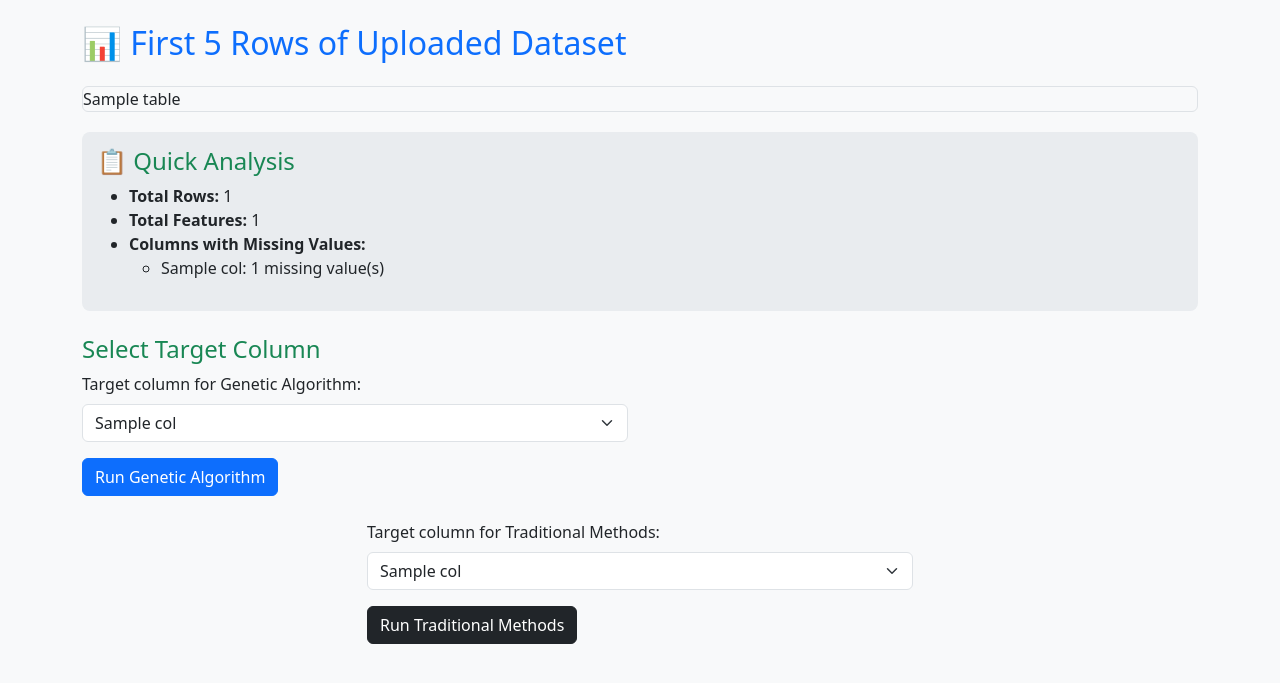
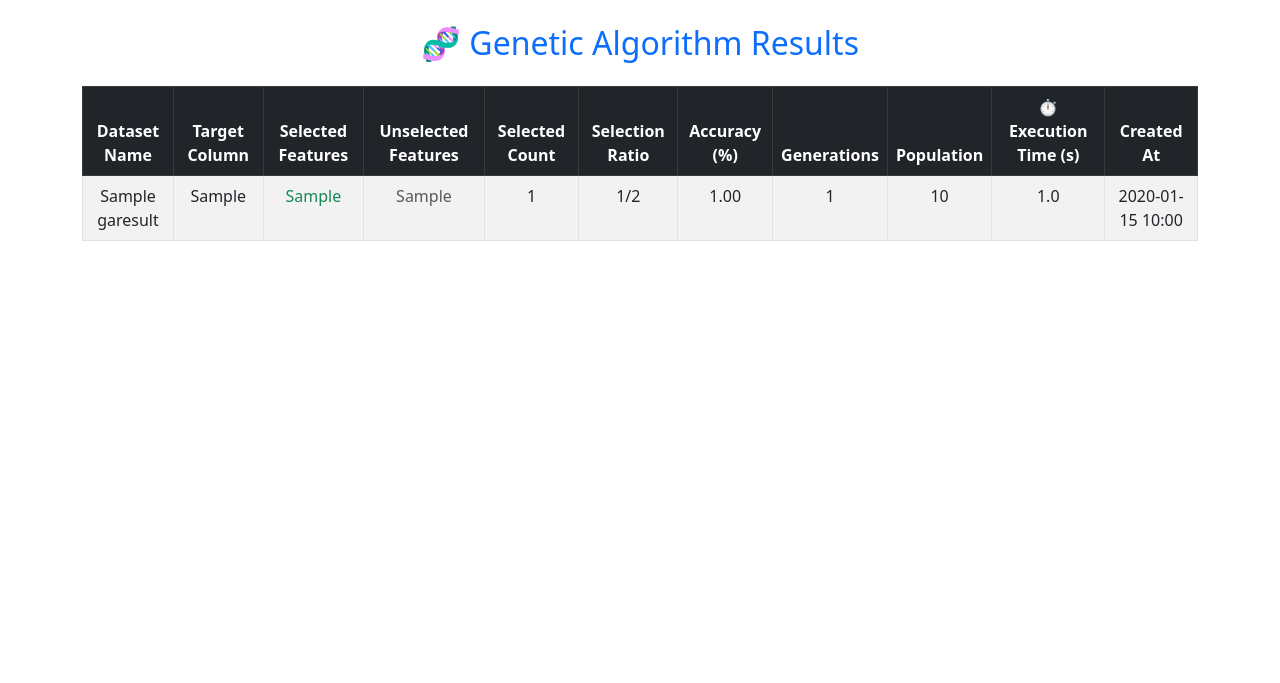
Before and after one commit to tala321/Feature_Selector, a Django app: template core/templates/core/preview.html in a window 1280 px wide. Shown: the top 683 px of the page. Run offline with Django 5.2, Linux system fonts and the light colour scheme; tables that the repository leaves empty hold one stand-in row (values such as "Sample post"); the template is opened without the code that fills it: values that come from a table or form of the project are taken from there, most other values are stand-ins (such as "Sample title", 1, 10 or a date in 2020).

Commit message:
Finalize genetic algorithm integration and merge into main

```diff
--- a/core/models.py
+++ b/core/models.py
@@ -8,6 +8,7 @@ class Dataset(models.Model):
     class Meta:
         verbose_name = "Dataset"
         verbose_name_plural = "Datasets"
+        ordering = ['-uploaded_at']
 
     def __str__(self):
         return self.name
@@ -15,21 +16,43 @@ class Dataset(models.Model):
 
 class GAResult(models.Model):
     dataset_name = models.CharField(max_length=255)
+    target_column = models.CharField(max_length=255)
     selected_features = models.TextField()
+    irrelevant_features = models.TextField(blank=True, null=True)
     accuracy = models.FloatField()
+    generations = models.IntegerField()
+    population_size = models.IntegerField()
     execution_time = models.FloatField()
-    num_generations = models.IntegerField(default=20)
-    population_size = models.IntegerField(default=10)
-    selected_count = models.IntegerField(default=0)
-    selection_ratio = models.FloatField(default=0.0)
     created_at = models.DateTimeField(auto_now_add=True)
 
     class Meta:
         verbose_name = "Genetic Algorithm Result"
         verbose_name_plural = "Genetic Algorithm Results"
+        ordering = ['-created_at']
 
     def __str__(self):
-        return f"{self.dataset_name} | GA Accuracy: {self.accuracy:.2f}"
+        return f"GAResult for {self.dataset_name} ({self.target_column})"
+
+    @property
+    def selected_list(self):
+        return [f.strip() for f in self.selected_features.split(',') if f.strip()]
+
+    @property
+    def unselected_list(self):
+        return [f.strip() for f in self.irrelevant_features.split(',') if f.strip()]
+
+    @property
+    def selected_count(self):
+        return len(self.selected_list)
+
+    @property
+    def selection_ratio(self):
+        total = len(self.selected_list) + len(self.unselected_list)
+        return f"{len(self.selected_list)}/{total}" if total > 0 else "0/0"
+
+    @property
+    def num_generations(self):
+        return self.generations
 
 
 class BaselineResult(models.Model):
@@ -43,6 +66,11 @@ class BaselineResult(models.Model):
     class Meta:
         verbose_name = "Baseline Model Result"
         verbose_name_plural = "Baseline Model Results"
+        ordering = ['-created_at']
 
     def __str__(self):
         return f"{self.dataset_name} | {self.method_name} | Accuracy: {self.accuracy:.2f}"
+
+    @property
+    def selected_list(self):
+        return [f.strip() for f in self.selected_features.split(',') if f.strip()]
--- a/core/templates/core/preview.html
+++ b/core/templates/core/preview.html
@@ -1,98 +1,64 @@
-{% load static %}
 <!DOCTYPE html>
 <html lang="en">
 <head>
-  <meta charset="UTF-8">
-  <title>Data Preview</title>
-  <link rel="stylesheet" href="https://cdn.jsdelivr.net/npm/bootstrap@5.3.0/dist/css/bootstrap.min.css">
-  <style>
-    body {
-      background-color: #f8f9fa;
-    }
-    h2 {
-      color: #0d6efd;
-    }
-    h4 {
-      color: #198754;
-    }
-    .analysis-box {
-      background-color: #e9ecef;
-      padding: 15px;
-      border-radius: 8px;
-    }
-    .table-preview {
-      border: 1px solid #dee2e6;
-      border-radius: 6px;
-      overflow-x: auto;
-      margin-bottom: 20px;
-    }
-    .btn-primary {
-      background-color: #0d6efd;
-      border-color: #0d6efd;
-    }
-    .btn-secondary {
-      background-color: #6c757d;
-      border-color: #6c757d;
-    }
-  </style>
+    <meta charset="UTF-8">
+    <title>Genetic Algorithm Results</title>
+    <link href="https://cdn.jsdelivr.net/npm/bootstrap@5.3.0/dist/css/bootstrap.min.css" rel="stylesheet">
 </head>
 <body class="container mt-4">
-  <h2 class="mb-4">📊 First 5 Rows of Uploaded Dataset</h2>
-  <div class="table-preview">
-    {{ table|safe }}
-  </div>
+    <h2 class="mb-4 text-primary text-center">🧬 Genetic Algorithm Results</h2>
 
-  <div class="analysis-box mb-4">
-    <h4>📋 Quick Analysis</h4>
-    <ul>
-      <li><strong>Total Rows:</strong> {{ num_rows }}</li>
-      <li><strong>Total Features:</strong> {{ num_features }}</li>
-      {% if missing_summary %}
-        <li><strong>Columns with Missing Values:</strong></li>
-        <ul>
-          {% for col, count in missing_summary.items %}
-            <li>{{ col }}: {{ count }} missing value(s)</li>
-          {% endfor %}
-        </ul>
-      {% else %}
-        <li>No missing values detected ✅</li>
-      {% endif %}
-    </ul>
-  </div>
-
-  <h4> Select Target Column</h4>
-  <div class="row">
-    <div class="col-md-6">
-      <form method="post" action="{% url 'run_genetic' dataset_id %}">
-        {% csrf_token %}
-        <div class="mb-3">
-          <label for="target_genetic" class="form-label">Target column for Genetic Algorithm:</label>
-          <select name="target_column" id="target_genetic" class="form-select" required>
-            {% for col in columns %}
-              <option value="{{ col }}" {% if forloop.last %}selected{% endif %}>{{ col }}</option>
-            {% endfor %}
-          </select>
+    {% if results %}
+        <table class="table table-bordered table-striped table-hover">
+            <thead class="table-dark text-center">
+                <tr>
+                    <th>Dataset Name</th>
+                    <th>Target Column</th>
+                    <th>Selected Features</th>
+                    <th>Unselected Features</th>
+                    <th>Selected Count</th>
+                    <th>Selection Ratio</th>
+                    <th>Accuracy (%)</th>
+                    <th>Generations</th>
+                    <th>Population</th>
+                    <th>⏱️ Execution Time (s)</th>
+                    <th>Created At</th>
+                </tr>
+            </thead>
+            <tbody>
+                {% for result in results %}
+                    <tr class="text-center">
+                        <td>{{ result.dataset_name }}</td>
+                        <td>{{ result.target_column }}</td>
+                        <td>
+                            {% if result.selected_list %}
+                                <span class="text-success">{{ result.selected_list|join:", " }}</span>
+                            {% else %}
+                                <em>None</em>
+                            {% endif %}
+                        </td>
+                        <td>
+                            {% if result.unselected_list %}
+                                <span class="text-muted">{{ result.unselected_list|join:", " }}</span>
+                            {% else %}
+                                <em>None</em>
+                            {% endif %}
+                        </td>
+                        <td>{{ result.selected_count }}</td>
+                        <td>{{ result.selection_ratio }}</td>
+                        <td>{{ result.accuracy|floatformat:2 }}</td>
+                        <td>{{ result.generations }}</td>
+                        <td>{{ result.population_size }}</td>
+                        <td>{{ result.execution_time }}</td>
+                        <td>{{ result.created_at|date:"Y-m-d H:i" }}</td>
+                    </tr>
+                {% endfor %}
+            </tbody>
+        </table>
+    {% else %}
+        <div class="alert alert-warning text-center">
+            ⚠️ No results available yet. Please run the algorithm first.
         </div>
-        <button type="submit" class="btn btn-primary">Run Genetic Algorithm</button>
-      </form>
-    </div>
-  </div>
-
-  <div class="row justify-content-center mt-4">
-    <div class="col-md-6">
-      <form method="post" action="{% url 'run_baseline' dataset_id %}">
-        {% csrf_token %}
-        <div class="mb-3">
-          <label for="target_baseline" class="form-label">Target column for Traditional Methods:</label>
-          <select name="target_column" id="target_baseline" class="form-select" required>
-            {% for col in columns %}
-              <option value="{{ col }}" {% if forloop.last %}selected{% endif %}>{{ col }}</option>
-            {% endfor %}
-          </select>
-        </div>
-        <button type="submit" class="btn btn-dark">Run Traditional Methods</button>
-      </form>
-    </div>
-  </div>
+    {% endif %}
 </body>
 </html>
--- a/core/templates/core/success.html
+++ b/core/templates/core/success.html
@@ -13,7 +13,9 @@
     <div class="d-grid gap-2 col-6 mx-auto">
         <a href="{% url 'upload_dataset' %}" class="btn btn-outline-secondary">Upload Another File</a>
         <a href="{% url 'preview_dataset' %}" class="btn btn-outline-primary">Preview Uploaded Data</a>
-        <a href="{% url 'traditional_results' %}" class="btn btn-outline-dark">Traditional Algorithm Results</a>
+        <a href="{% url 'baseline_preview' %}" class="btn btn-outline-dark">Traditional Algorithm Results</a>
+        <a href="{% url 'genetic_preview' %}" class="btn btn-outline-success">Genetic Algorithm Results</a>
+        <a href="{% url 'comparison_view' %}" class="btn btn-outline-warning">Compare All Methods</a>
     </div>
 
 </body>
--- a/core/urls.py
+++ b/core/urls.py
@@ -1,6 +1,5 @@
 from django.urls import path
 from django.shortcuts import render
-from . import views
 from .views import (
     home,
     upload_dataset,
@@ -9,8 +8,9 @@ from .views import (
     run_genetic,
     baseline_preview,
     comparison_view,
-    list_uploaded_files,
+    genetic_preview,
     get_baseline_results,
+    get_genetic_results
 )
 
 urlpatterns = [
@@ -21,11 +21,9 @@ urlpatterns = [
     path('run-baseline/<int:dataset_id>/', run_baseline_models, name='run_baseline'),
     path('run-genetic/<int:dataset_id>/', run_genetic, name='run_genetic'),
     path('baseline-preview/', baseline_preview, name='baseline_preview'),
-    path('traditional-results/', baseline_preview, name='traditional_results'),
-    path('genetic-results/', lambda request: render(request, 'core/genetic_preview.html'), name='genetic_results'),
+    path('genetic-preview/', genetic_preview, name='genetic_preview'),
     path('compare/', comparison_view, name='comparison_view'),
     path('readme/', lambda request: render(request, 'core/readme.html'), name='readme'),
     path('results/traditional/', get_baseline_results, name='get_baseline_results'),
-    path('files/', list_uploaded_files, name='list_uploaded_files'),
-
+    path('results/genetic/', get_genetic_results, name='get_genetic_results'),
 ]
```
Also changed, not shown: core/admin.py (+19 -3 lines), core/views.py (+126 -34 lines), core/migrations/0007_alter_baselineresult_options_alter_dataset_options_and_more.py (added), 2 other files.
